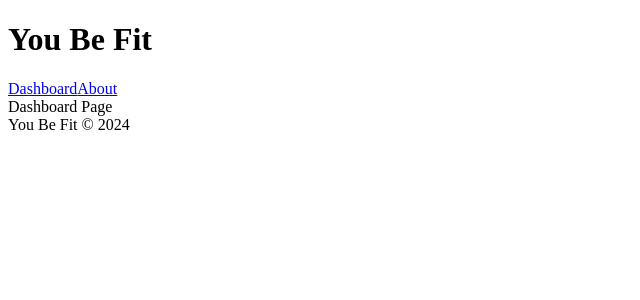
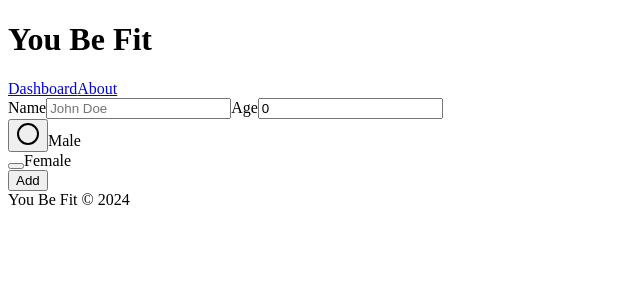
Before and after one commit to Sanjero20/you-be-fit, a React (Vite) app: page /dashboard in a window 1280 px wide. Shown: the top 300 px of the page, without its empty margins (0-640 px from the left). Built offline with nearby package versions, Linux system fonts and the light colour scheme; the HTML template or start-up script is replaced by a standard one.

Commit message:
feat: add form for adding user

```diff
--- a/package.json
+++ b/package.json
@@ -10,6 +10,8 @@
     "preview": "vite preview"
   },
   "dependencies": {
+    "@radix-ui/react-label": "^2.1.0",
+    "@radix-ui/react-radio-group": "^1.2.0",
     "@radix-ui/react-scroll-area": "^1.1.0",
     "@radix-ui/react-separator": "^1.1.0",
     "@radix-ui/react-slot": "^1.1.0",
--- /dev/null
+++ b/src/components/ui/label.tsx
@@ -0,0 +1,24 @@
+import * as React from "react"
+import * as LabelPrimitive from "@radix-ui/react-label"
+import { cva, type VariantProps } from "class-variance-authority"
+
+import { cn } from "@/lib/utils"
+
+const labelVariants = cva(
+  "text-sm font-medium leading-none peer-disabled:cursor-not-allowed peer-disabled:opacity-70"
+)
+
+const Label = React.forwardRef<
+  React.ElementRef<typeof LabelPrimitive.Root>,
+  React.ComponentPropsWithoutRef<typeof LabelPrimitive.Root> &
+    VariantProps<typeof labelVariants>
+>(({ className, ...props }, ref) => (
+  <LabelPrimitive.Root
+    ref={ref}
+    className={cn(labelVariants(), className)}
+    {...props}
+  />
+))
+Label.displayName = LabelPrimitive.Root.displayName
+
+export { Label }
--- /dev/null
+++ b/src/components/ui/radio-group.tsx
@@ -0,0 +1,42 @@
+import * as React from "react"
+import * as RadioGroupPrimitive from "@radix-ui/react-radio-group"
+import { Circle } from "lucide-react"
+
+import { cn } from "@/lib/utils"
+
+const RadioGroup = React.forwardRef<
+  React.ElementRef<typeof RadioGroupPrimitive.Root>,
+  React.ComponentPropsWithoutRef<typeof RadioGroupPrimitive.Root>
+>(({ className, ...props }, ref) => {
+  return (
+    <RadioGroupPrimitive.Root
+      className={cn("grid gap-2", className)}
+      {...props}
+      ref={ref}
+    />
+  )
+})
+RadioGroup.displayName = RadioGroupPrimitive.Root.displayName
+
+const RadioGroupItem = React.forwardRef<
+  React.ElementRef<typeof RadioGroupPrimitive.Item>,
+  React.ComponentPropsWithoutRef<typeof RadioGroupPrimitive.Item>
+>(({ className, ...props }, ref) => {
+  return (
+    <RadioGroupPrimitive.Item
+      ref={ref}
+      className={cn(
+        "aspect-square h-4 w-4 rounded-full border border-primary text-primary ring-offset-background focus:outline-none focus-visible:ring-2 focus-visible:ring-ring focus-visible:ring-offset-2 disabled:cursor-not-allowed disabled:opacity-50",
+        className
+      )}
+      {...props}
+    >
+      <RadioGroupPrimitive.Indicator className="flex items-center justify-center">
+        <Circle className="h-2.5 w-2.5 fill-current text-current" />
+      </RadioGroupPrimitive.Indicator>
+    </RadioGroupPrimitive.Item>
+  )
+})
+RadioGroupItem.displayName = RadioGroupPrimitive.Item.displayName
+
+export { RadioGroup, RadioGroupItem }
--- a/src/pages/dashboard/index.tsx
+++ b/src/pages/dashboard/index.tsx
@@ -1,5 +1,100 @@
+import { FormEvent, useState } from "react";
+
+// components
+import { Button } from "@/components/ui/button";
+import { Input } from "@/components/ui/input";
+import { Label } from "@/components/ui/label";
+import { RadioGroup, RadioGroupItem } from "@/components/ui/radio-group";
+
+interface User {
+  name: string;
+  age: number;
+  gender: "male" | "female";
+}
+
+const initialUser: User = {
+  name: "",
+  age: 0,
+  gender: "male",
+};
+
 function DashboardPage() {
-  return <div className="">Dashboard Page</div>;
+  const [users, setUsers] = useState<User[]>([]);
+  const [value, setValue] = useState<User>(initialUser);
+
+  const handleChange = (value: string | number, key: keyof User) => {
+    setValue((prevState) => ({ ...prevState, [key]: value }));
+  };
+
+  const handleSubmit = (e: FormEvent) => {
+    e.preventDefault();
+    setUsers((prevState) => [...prevState, value]);
+    setValue(initialUser);
+  };
+
+  return (
+    <div className="">
+      {/*  */}
+      <form
+        onSubmit={handleSubmit}
+        className="flex w-full max-w-[500px] flex-col gap-2"
+      >
+        <Label htmlFor="">
+          Name
+          <Input
+            placeholder="John Doe"
+            value={value.name}
+            onChange={(e) => handleChange(e.target.value, "name")}
+            required
+          />
+        </Label>
+
+        <Label>
+          Age
+          <Input
+            placeholder="age"
+            type="number"
+            min={0}
+            value={value.age}
+            onChange={(e) => handleChange(e.target.value, "age")}
+            required
+          />
+        </Label>
+
+        <RadioGroup
+          defaultValue={value.gender}
+          className="flex"
+          required
+          onValueChange={(e) => handleChange(e, "gender")}
+        >
+          <div className="flex items-center space-x-2">
+            <RadioGroupItem value="male" id="a" />
+            <Label htmlFor="a">Male</Label>
+          </div>
+
+          <div className="flex items-center space-x-2">
+            <RadioGroupItem value="female" id="b" />
+            <Label htmlFor="b">Female</Label>
+          </div>
+        </RadioGroup>
+
+        {/*  */}
+        <Button>Add</Button>
+      </form>
+
+      {users.length > 0 && (
+        <section>
+          {users.map((user, index) => (
+            <div key={index}>
+              <div>{user.name}</div>
+              <div>{user.age}</div>
+              <div>{user.gender}</div>
+            </div>
+          ))}
+        </section>
+      )}
+    </div>
+  );
 }
 
 export default DashboardPage;
```
Also changed, not shown: 1 other file (tests, documents, lock files or other folders).
